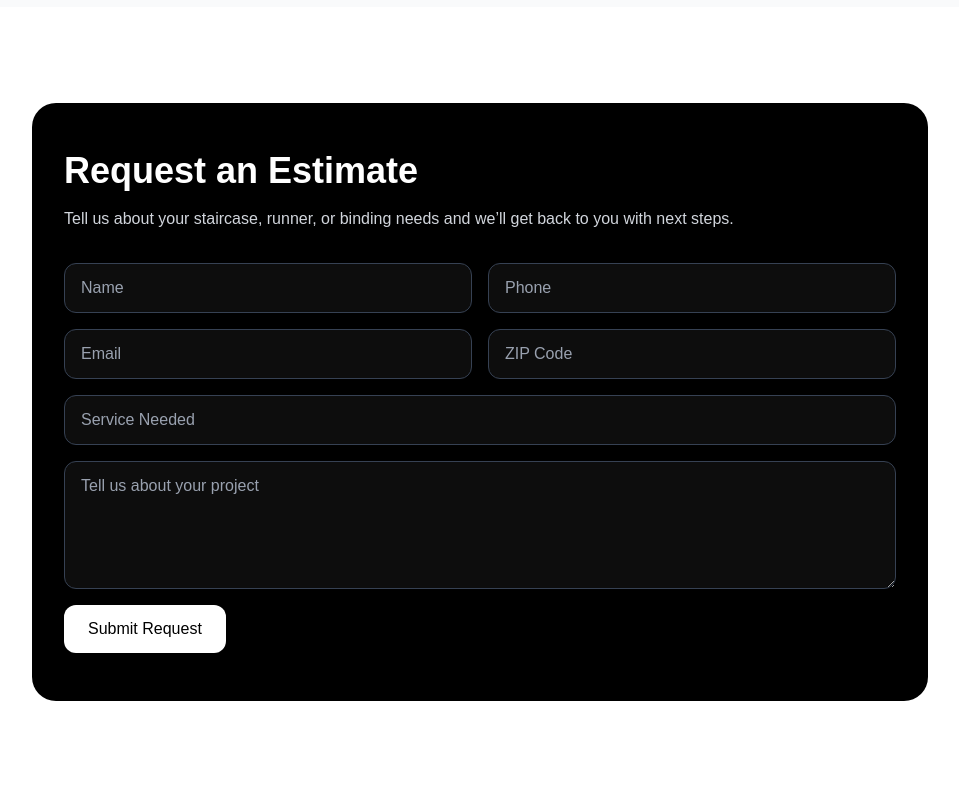
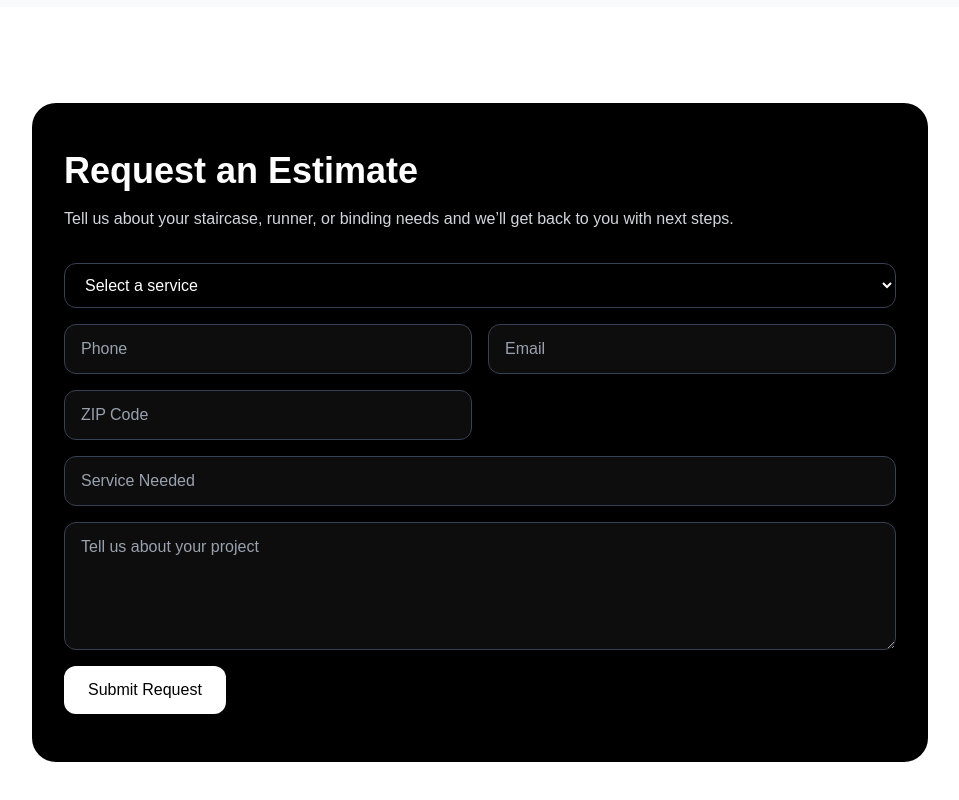
Before and after one commit to miguelamezcua987/nova-runner-binding, a Next.js app: page / in a window 1280 px wide. Shown: the part 1849-2649 px from the top of the page, without its empty margins (160-1119 px from the left). Built offline with nearby package versions, Linux system fonts and the light colour scheme; no server answers.

Commit message:
Polish intake form UX

```diff
--- a/app/page.tsx
+++ b/app/page.tsx
@@ -221,7 +221,7 @@ function EstimateForm() {
       }),
     });
 
-    setStatusMessage("Thanks! Your request has been submitted.");
+    setStatusMessage("Thanks! We received your request and will reach out within 24 hours. If you have photos of your stairs or space, replying to our confirmation email helps us prepare your estimate faster.");
     setForm({
       name: "",
       phone: "",
@@ -246,14 +246,20 @@ function EstimateForm() {
           onSubmit={handleSubmit}
           className="mt-8 grid gap-4 md:grid-cols-2"
         >
-          <input
-            type="text"
-            placeholder="Name"
-            value={form.name}
-            onChange={(e) => setForm({ ...form, name: e.target.value })}
-            className="rounded-xl border border-gray-700 bg-white/5 px-4 py-3 text-white placeholder:text-gray-400"
+          <select
+            value={form.service_type}
+            onChange={(e) => setForm({ ...form, service_type: e.target.value })}
+            className="rounded-xl border border-gray-700 bg-black px-4 py-3 text-white md:col-span-2"
             required
-          />
+          >
+            <option value="">Select a service</option>
+            <option value="Custom stair runner">Custom stair runner</option>
+            <option value="Hallway runner">Hallway runner</option>
+            <option value="Carpet binding">Carpet binding</option>
+            <option value="Area rug resizing">Area rug resizing</option>
+            <option value="Runner repair or replacement">Runner repair or replacement</option>
+            <option value="Need help choosing">Need help choosing</option>
+          </select>
 
           <input
             type="tel"
```
